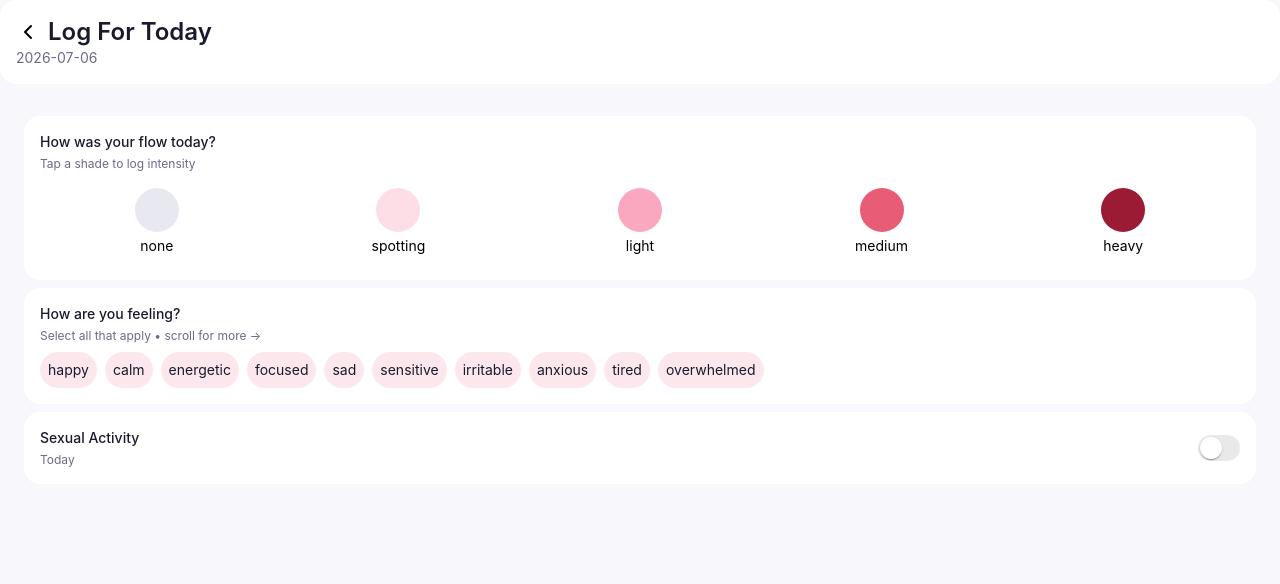
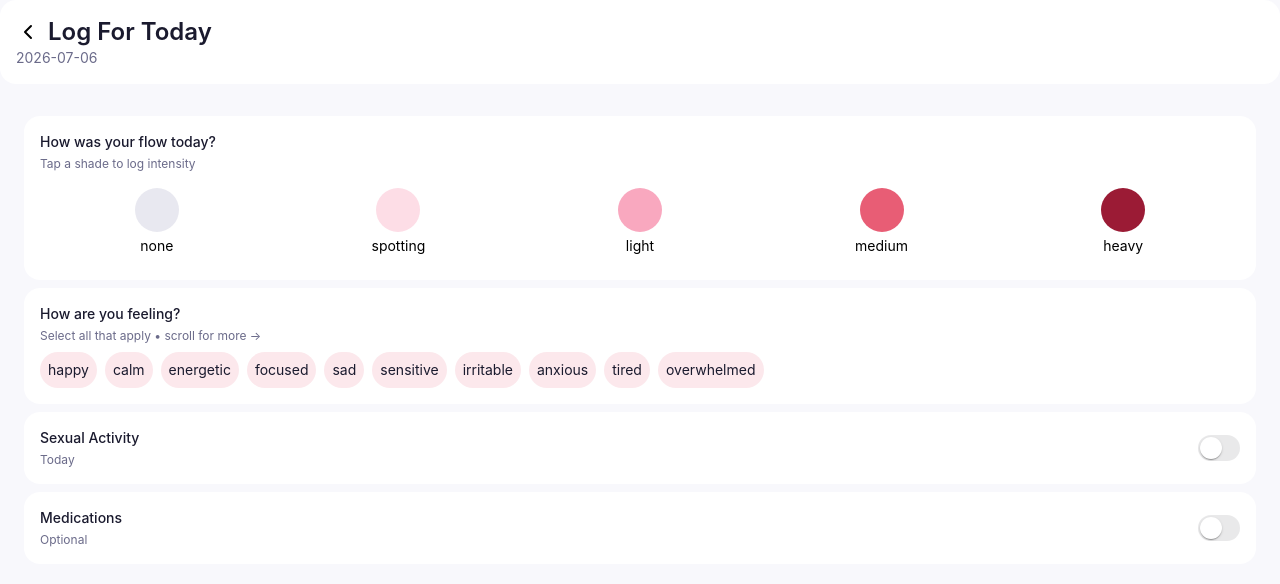
Before and after one commit to DhruvPawar22/bloom, a React (Vite) app in the folder frontend/: page /DailyLog in a window 1280 px wide. Shown: the top 584 px of the page. Built offline with nearby package versions, Linux system fonts and the light colour scheme; no server answers.

Commit message:
medications done

```diff
--- /dev/null
+++ b/frontend/src/components/Medications.tsx
@@ -0,0 +1,51 @@
+import { IOSSwitch } from "./IOSSwitch"
+import { TextField } from "@mui/material"
+
+type MedicationsProps = {
+    medication : boolean,
+    medicationsnote:string,
+    setMedications : (value:boolean)=>void
+    setMedicationsnote:(note:string)=>void
+}
+
+export function Medications({medication,medicationsnote,setMedications,setMedicationsnote}:MedicationsProps)
+{
+    return (
+        <div className="w-full rounded-[16px] bg-white p-4">
+            <div className="flex items-center justify-between">
+                <div>
+                    <p className="text-sm font-medium text-[#1a1a2e] mb-1">Medications</p>
+                    <p className="text-xs text-[#6b6b8a]">Optional</p>
+                </div>
+                <IOSSwitch
+                    checked={medication}
+                    onChange={()=>setMedications(!medication)}
+                />
+            </div>
+            {medication && (
+                <TextField
+                    type="text"
+                    multiline
+                    size="small"
+                    maxRows={6}
+                    value={medicationsnote}
+                    onChange={(e)=>setMedicationsnote(e.target.value)}
+                    placeholder="Medicine name, dosage, time..."
+                    fullWidth
+                    sx={{
+                        mt: 2,
+                        "& .MuiOutlinedInput-root": {
+                            borderRadius: "14px",
+                            backgroundColor: "#fafafc",
+                            fontSize: "0.875rem",
+                            "& fieldset": { borderColor: "#e8e8f0" },
+                            "&:hover fieldset": { borderColor: "#e85d75" },
+                            "&.Mui-focused fieldset": { borderColor: "#e85d75" },
+                        },
+                        "& .MuiInputBase-input::placeholder": { color: "#b3b3c0", opacity: 1 },
+                    }}
+                />
+            )}
+        </div>
+    )
+}
--- a/frontend/src/pages/logging/DailyLogPage.tsx
+++ b/frontend/src/pages/logging/DailyLogPage.tsx
@@ -4,6 +4,8 @@ import { useState } from "react"
 import { type FlowIntensity, type MoodType } from "../../types"
 import { MoodPicker } from "../../components/MoodPicker"
 import {SexualPicker} from "../../components/SexualPicker"
+import { Medications } from "../../components/Medications"
+
 export function DailyLogPage()
 {
     const d = new Date()
@@ -14,6 +16,8 @@ export function DailyLogPage()
     const [flowIntensity, setFlowIntensity] = useState<FlowIntensity | null>(null)
     const [moods, setMoods] = useState<MoodType[]>([])
     const [sexualActivity,setSexualActivity] = useState(false);
+    const [medications,setMedications] = useState(false);
+    const [medicationsnote,setMedicationsnote] = useState("");
 
     const handleMood = (mood: MoodType) => {
     setMoods(prev =>
@@ -37,6 +41,7 @@ export function DailyLogPage()
                 <FlowPicker FlowIntensity={flowOptions} value={flowIntensity} onChange={setFlowIntensity} />
                 <MoodPicker moodType={moodOptions} value={moods} onChange={handleMood}/>
                 <SexualPicker value={sexualActivity} onChange={setSexualActivity}/>
+                <Medications medication={medications} medicationsnote={medicationsnote} setMedications={setMedications} setMedicationsnote={setMedicationsnote}/>
             </div>
         </div>
     )
```
